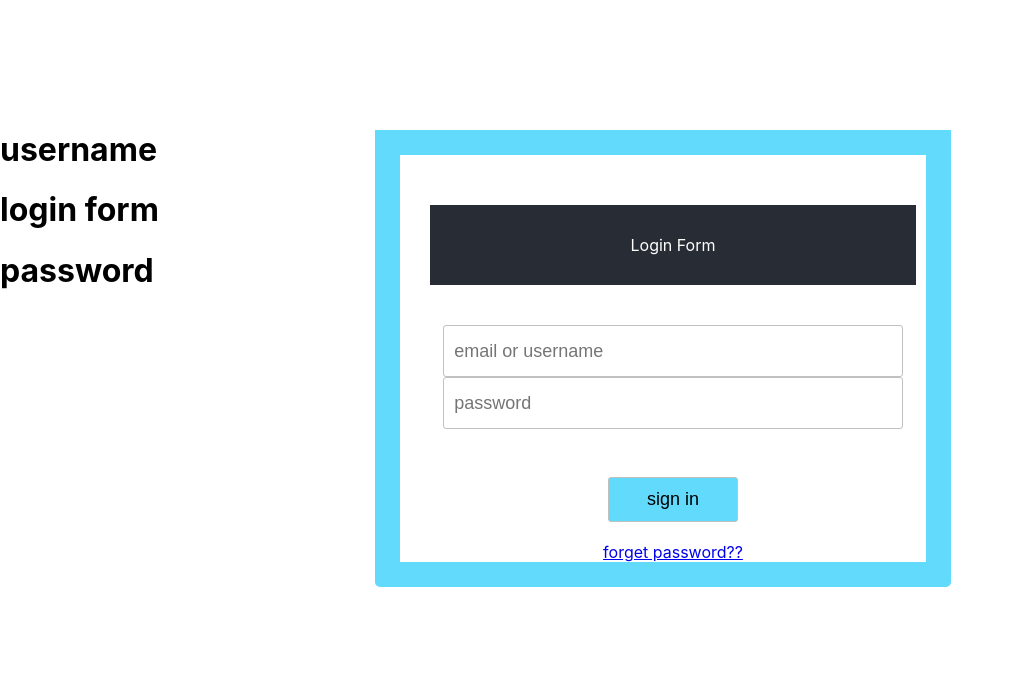
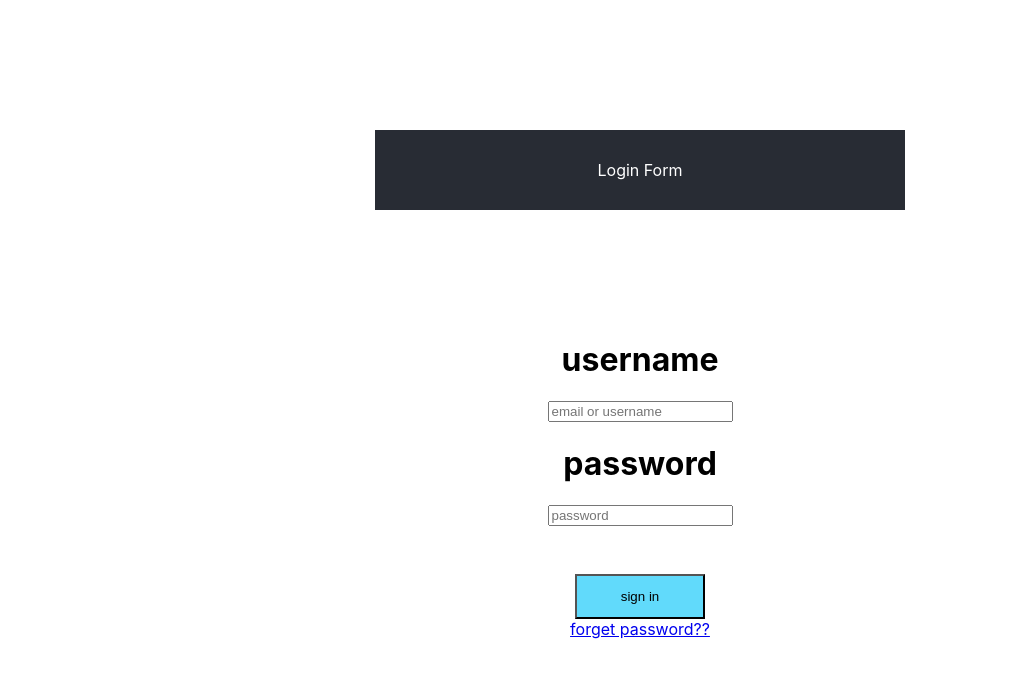
Before and after one commit to Rathina15/project1-1, a React (Create React App) app in the folder myproject/: page / in a window 1280 px wide. Shown: the top 678 px of the page, without its empty margins (0-1012 px from the left). Built offline with nearby package versions, Linux system fonts and the light colour scheme.

Commit message:
commit 3

```diff
--- a/myproject/src/App.css
+++ b/myproject/src/App.css
@@ -19,29 +19,7 @@
 
 
 
-.log form{
-  position:absolute;
-  background: white;
-  width:45%;
-  padding:50px 10px 0 30px;
-  box-sizing: border-box;
-  border:25px solid #61dafb;
-  border-radius: 0 0 5px 5px;
-}
-
-form input{
-  align-items: center;
-  height:50px;
-  width: 90%;
-  padding: 0 10px;
-  border-radius:3px;
-  border:1px solid silver;
-  font-size:18px;
-  outline:none;
-
-}
-
-form input[type="submit"]{
+.user2 input[type="submit"]{
 background: #61dafb;
 margin-top:48px;
 margin: bottom 40px;
--- a/myproject/src/App.js
+++ b/myproject/src/App.js
@@ -1,25 +1,31 @@
 
 import './App.css';
 import { Login } from './login';
-import { User } from './user';
-import { User1 } from './user1';
-import { User2 } from './user2';
+import { Login1 } from './login1';
+import { Login2 } from './login2';
+import { Login3 } from './login3';
+import { Login4 } from './login4';
+
+
 
 function App() {
 return(
 <div className='App' >
-
+   <center>
    <Login />
 <div>
-   <User />
+   <Login1/>
    </div>
    <div>
-      <User1/>
+      <Login2/>
    </div>
    <div>
-      <User2/>
+      <Login3/>
    </div>
-
+   <div>
+      <Login4/>
+   </div>
+   </center>
    </div>
    );
 }
--- a/myproject/src/login.js
+++ b/myproject/src/login.js
@@ -6,25 +6,13 @@ export function Login(){
 
         <div className="log">
 
-        <form>      <div className="App1">
+          <div className="App1">
         Login Form
         </div>
-        <br></br>
-
-        <br></br>
-       <center>
-          <input type="text" placeholder="email or username"></input><br></br>
-
-            <input id="pwd" type="password" placeholder="password"></input><br></br>
-
-            <input type="submit" value="sign in"></input>
-            <br></br>
-            <br></br>
-            <a href="#">forget password??</a></center>
-            </form>
+        </div>
 
 
-            </div>
+
 
 
 
--- /dev/null
+++ b/myproject/src/login1.js
@@ -0,0 +1,12 @@
+export function Login1(){
+    return(
+  <div className="user1">
+      <div>
+       <h1>username</h1>
+
+       <input type="text" placeholder="email or username"></input><br></br>
+
+       </div>
+       </div>
+    );
+}
--- /dev/null
+++ b/myproject/src/login2.js
@@ -0,0 +1,12 @@
+export function Login2(){
+    return(
+  <div className="pwd1">
+      <div>
+       <h1>password</h1>
+
+       <input id="pwd" type="password" placeholder="password"></input><br></br>
+
+       </div>
+       </div>
+    );
+}
--- /dev/null
+++ b/myproject/src/login3.js
@@ -0,0 +1,9 @@
+export function Login3(){
+    return(
+  <div className="user2">
+      <div>
+      <input type="submit" value="sign in"></input>
+       </div>
+       </div>
+    );
+}
--- /dev/null
+++ b/myproject/src/login4.js
@@ -0,0 +1,7 @@
+export function Login4(){
+    return(
+        <div>
+            <a href="#">forget password??</a>
+        </div>
+    );
+}
```
